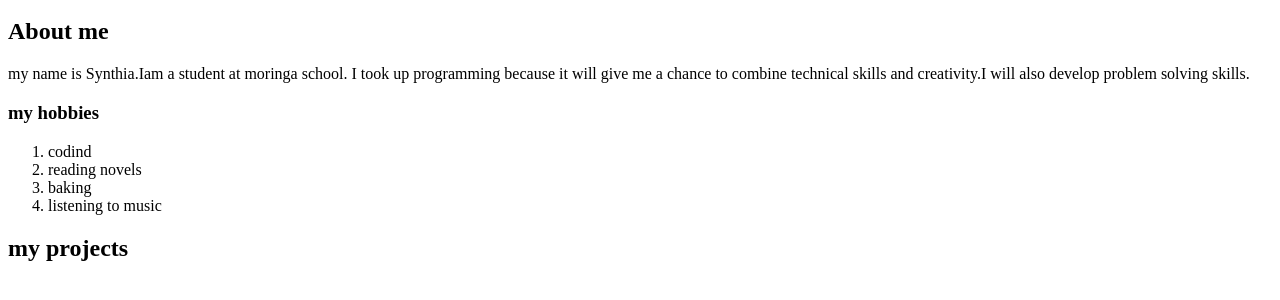
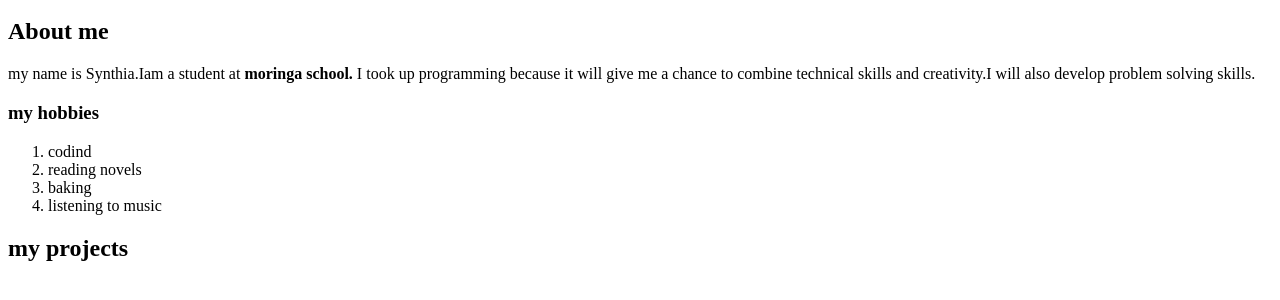
Before and after one commit to synthiakageni/my-portfolio, a plain HTML site: page my-portfolio.html in a window 1280 px wide. Shown: the part 48-348 px from the top of the page. Drawn offline with Linux system fonts and the light colour scheme.

Commit message:
add inline elements

```diff
--- a/my-portfolio.html
+++ b/my-portfolio.html
@@ -4,7 +4,7 @@
     </head>
     <body>
         <h2>About me</h2>
-        <p> my name is Synthia.Iam a student at moringa school.
+        <p> my name is Synthia.Iam a student at <strong> moringa school.</strong>
             I took up programming because it will give me a chance to combine technical
             skills and creativity.I will also develop problem solving skills.
         </p>
```
